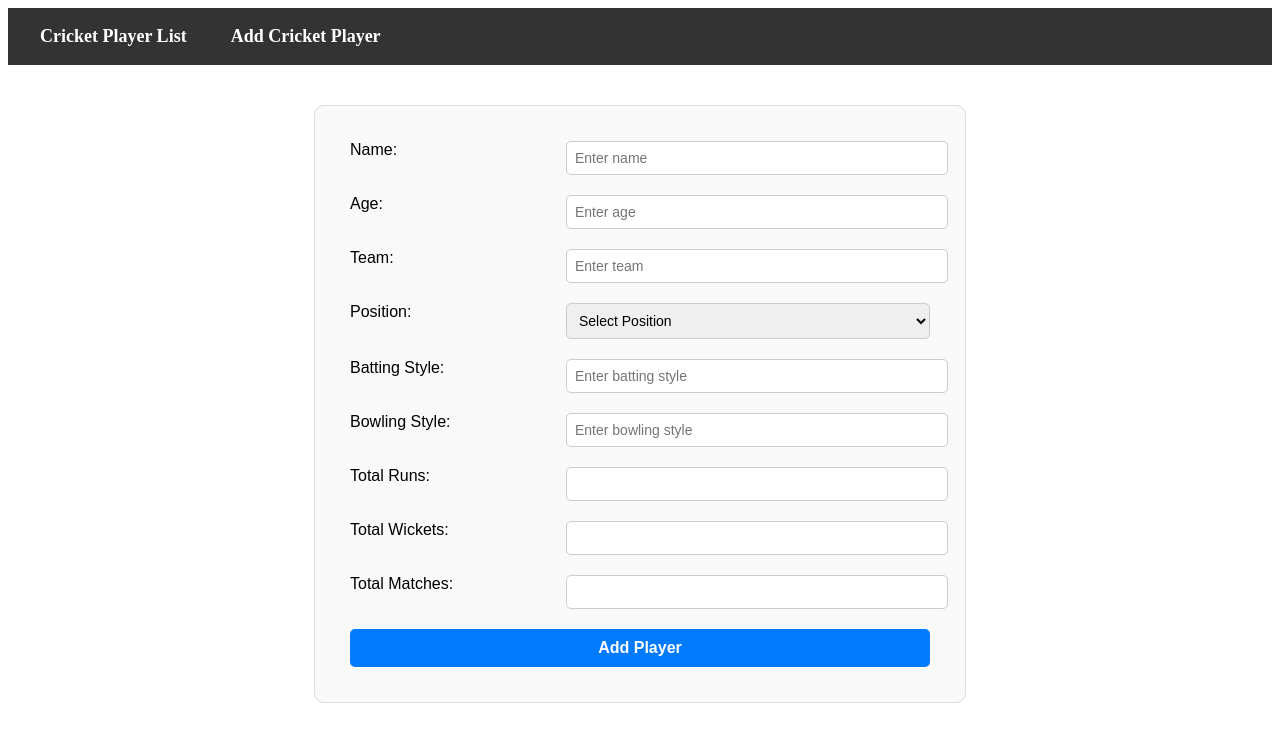
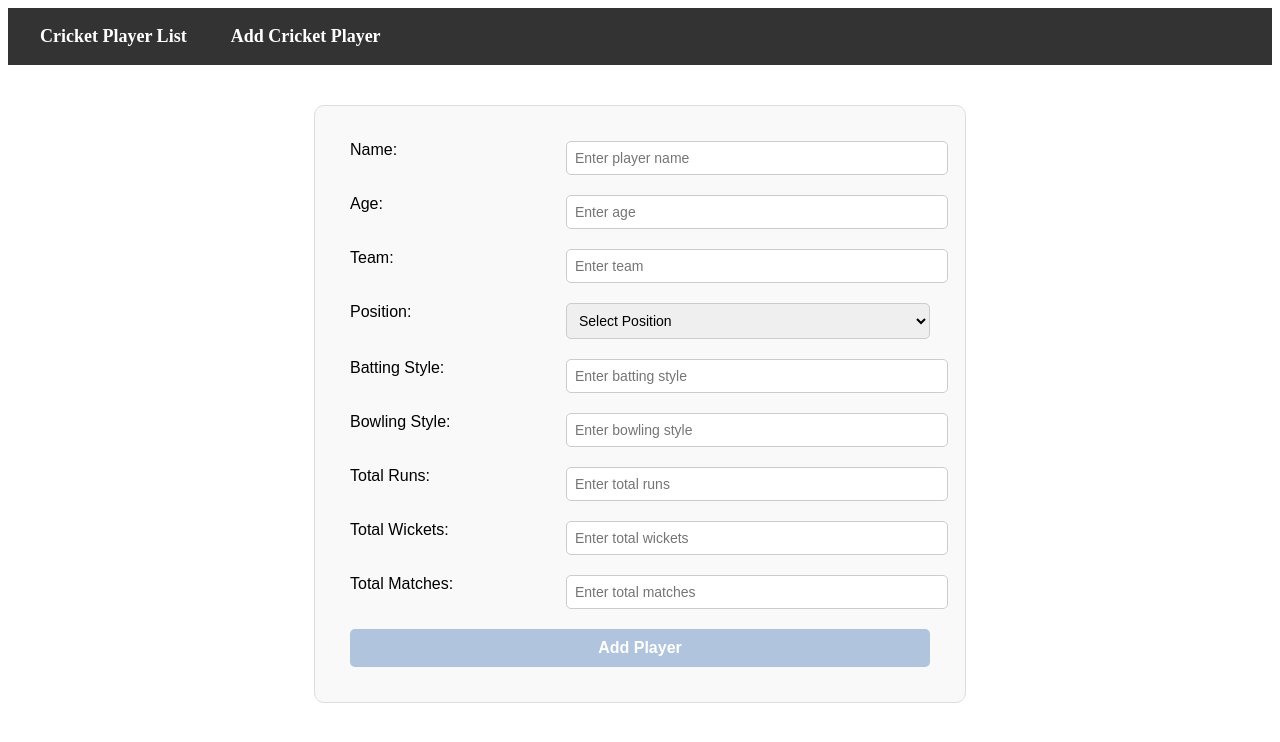
Before and after one commit to nithish0502-glitch/dummy_repo, an Angular app in the folder Fit-Fuel/angularapp/: page /add-player in a window 1280 px wide. Shown: the top 742 px of the page. Built offline with nearby package versions, Linux system fonts and the light colour scheme.

Commit message:
Auto-save-commit-5/9/2025--10:35:27-AM

```diff
--- a/Fit-Fuel/angularapp/src/app/add-cricketplayer/add-cricketplayer.component.html
+++ b/Fit-Fuel/angularapp/src/app/add-cricketplayer/add-cricketplayer.component.html
@@ -2,79 +2,69 @@
   <table>
     <tr>
       <td>Name:</td>
-      <td>
-        <input type="text" formControlName="name" placeholder="Enter name" class="form-control">
-        <div *ngIf="playerForm.get('name')!.touched && playerForm.get('name')!.invalid" style="color: red;">
-          Name is required.
-        </div>
-      </td>
+      <td><input class="form-control" type="text" placeholder="Enter player name" formControlName="name"></td>
+      <div *ngIf="playerForm.get('name')!.invalid && playerForm.get('name')!.touched">
+        <div *ngIf="playerForm.get('name')!.hasError('required')">Player name is required.</div>
+      </div>
     </tr>
     <tr>
       <td>Age:</td>
-      <td>
-        <input type="number" formControlName="age" placeholder="Enter age" class="form-control">
-        <div *ngIf="playerForm.get('age')!.touched && playerForm.get('age')!.invalid" style="color: red;">
-          Age is required.
-        </div>
-      </td>
+      <td><input class="form-control" type="number" placeholder="Enter age" formControlName="age"></td>
+      <div *ngIf="playerForm.get('age')!.invalid && playerForm.get('age')!.touched">
+        <div *ngIf="playerForm.get('age')!.hasError('required')">Age is required.</div>
+      </div>
     </tr>
     <tr>
       <td>Team:</td>
-      <td>
-        <input type="text" formControlName="team" placeholder="Enter team" class="form-control">
-        <div *ngIf="playerForm.get('team')!.touched && playerForm.get('team')!.invalid" style="color: red;">
-          Team is required.
-        </div>
-      </td>
+      <td><input class="form-control" type="text" placeholder="Enter team" formControlName="team"></td>
+      <div *ngIf="playerForm.get('team')!.invalid && playerForm.get('team')!.touched">
+        <div *ngIf="playerForm.get('team')!.hasError('required')">Team is required.</div>
+      </div>
     </tr>
     <tr>
       <td>Position:</td>
       <td>
-        <select formControlName="position" class="form-control">
+        <select class="form-control" formControlName="position">
           <option value="">Select Position</option>
           <option value="Batsman">Batsman</option>
           <option value="Bowler">Bowler</option>
           <option value="All-rounder">All-rounder</option>
           <option value="Wicketkeeper">Wicketkeeper</option>
         </select>
-        <div *ngIf="playerForm.get('position')!.touched && playerForm.get('position')!.invalid" style="color: red;">
-          Position is required.
-        </div>
       </td>
+      <div *ngIf="playerForm.get('position')!.invalid && playerForm.get('position')!.touched">
+        <div *ngIf="playerForm.get('position')!.hasError('required')">Position is required.</div>
+      </div>
     </tr>
     <tr>
       <td>Batting Style:</td>
-      <td>
-        <input type="text" formControlName="battingStyle" placeholder="Enter batting style" class="form-control">
-        <div *ngIf="playerForm.get('battingStyle')!.touched && playerForm.get('battingStyle')!.invalid" style="color: red;">
-          Batting style is required.
-        </div>
-      </td>
+      <td><input class="form-control" type="text" placeholder="Enter batting style" formControlName="battingStyle"></td>
+      <div *ngIf="playerForm.get('battingStyle')!.invalid && playerForm.get('battingStyle')!.touched">
+        <div *ngIf="playerForm.get('battingStyle')!.hasError('required')">Batting style is required.</div>
+      </div>
     </tr>
     <tr>
       <td>Bowling Style:</td>
-      <td>
-        <input type="text" formControlName="bowlingStyle" placeholder="Enter bowling style" class="form-control">
-        <div *ngIf="playerForm.get('bowlingStyle')!.touched && playerForm.get('bowlingStyle')!.invalid" style="color: red;">
-          Bowling style is required.
-        </div>
-      </td>
+      <td><input class="form-control" type="text" placeholder="Enter bowling style" formControlName="bowlingStyle"></td>
+      <div *ngIf="playerForm.get('bowlingStyle')!.invalid && playerForm.get('bowlingStyle')!.touched">
+        <div *ngIf="playerForm.get('bowlingStyle')!.hasError('required')">Bowling style is required.</div>
+      </div>
     </tr>
     <tr>
       <td>Total Runs:</td>
-      <td><input type="number" formControlName="totalRuns" class="form-control"></td>
+      <td><input class="form-control" type="number" placeholder="Enter total runs" formControlName="totalRuns"></td>
     </tr>
     <tr>
       <td>Total Wickets:</td>
-      <td><input type="number" formControlName="totalWickets" class="form-control"></td>
+      <td><input class="form-control" type="number" placeholder="Enter total wickets" formControlName="totalWickets"></td>
     </tr>
     <tr>
       <td>Total Matches:</td>
-      <td><input type="number" formControlName="totalMatches" class="form-control"></td>
+      <td><input class="form-control" type="number" placeholder="Enter total matches" formControlName="totalMatches"></td>
     </tr>
     <tr>
       <td colspan="2">
-        <button type="submit" class="btn btn-primary">Add Player</button>
+        <button class="btn btn-primary" type="submit" [disabled]="playerForm.invalid">Add Player</button>
       </td>
     </tr>
   </table>
```
Also changed, not shown: 1 other file (tests, documents, lock files or other folders).
